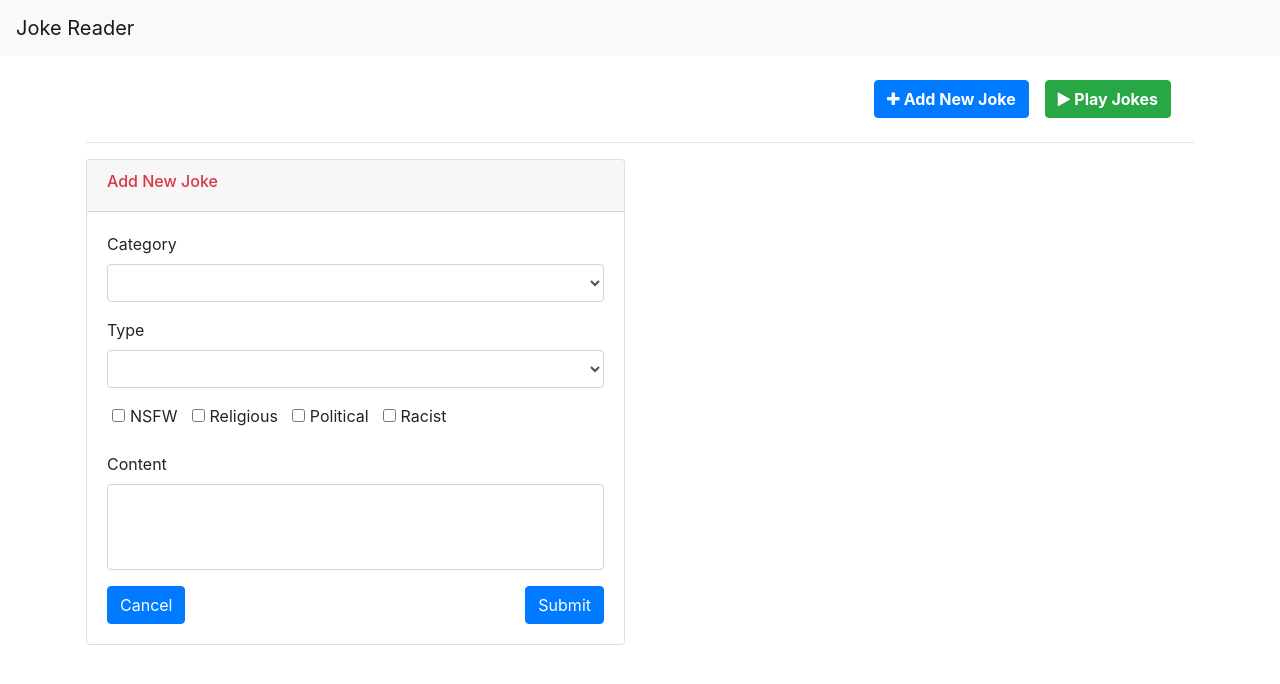
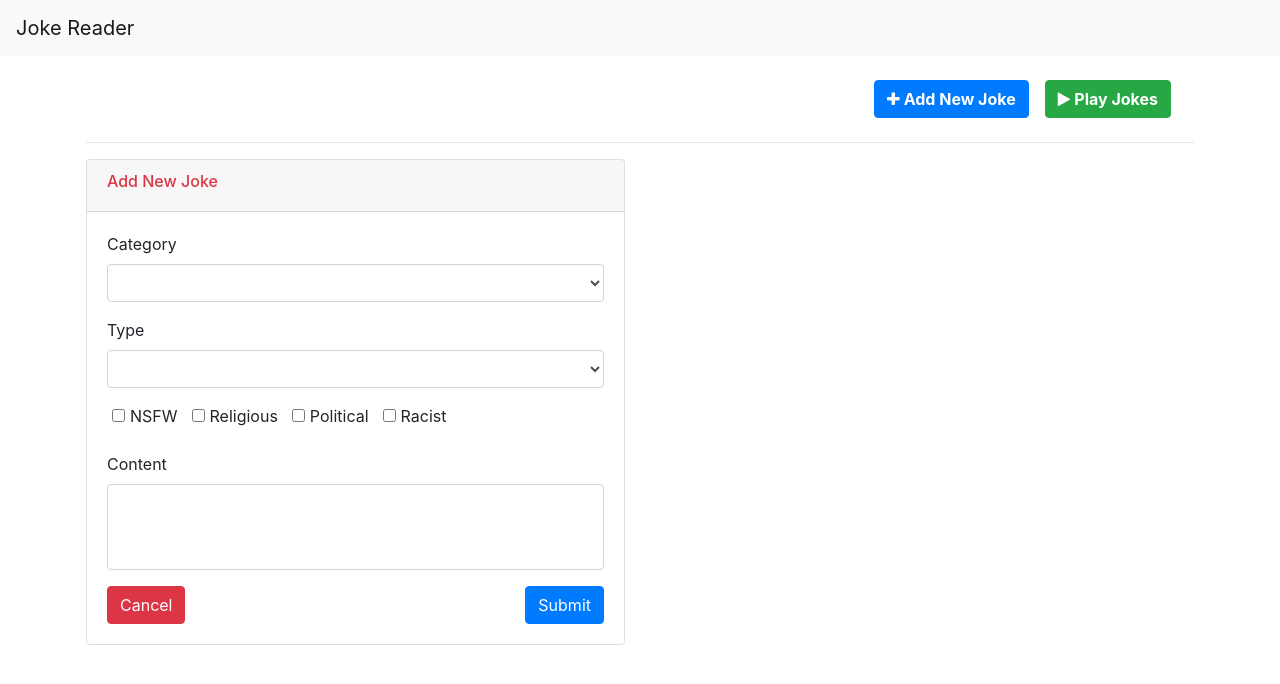
Before and after one commit to JafrulTripto/joke-reader, an Angular app: page /jokes/add in a window 1280 px wide. Shown: the top 684 px of the page. Built offline with nearby package versions, Linux system fonts and the light colour scheme.

Commit message:
cancel button color change

```diff
--- a/src/app/main-content/edit-joke/edit-joke.component.html
+++ b/src/app/main-content/edit-joke/edit-joke.component.html
@@ -59,7 +59,7 @@
                         </div>
                     </div>
                     <div class="bottom-action">
-                        <button type="button" class="btn btn-primary" (click)="cancelEdit()">Cancel</button>
+                        <button type="button" class="btn btn-danger" (click)="cancelEdit()">Cancel</button>
                         <button type="submit" class="btn btn-primary">Submit</button>
                     </div>
                 </form>
```
